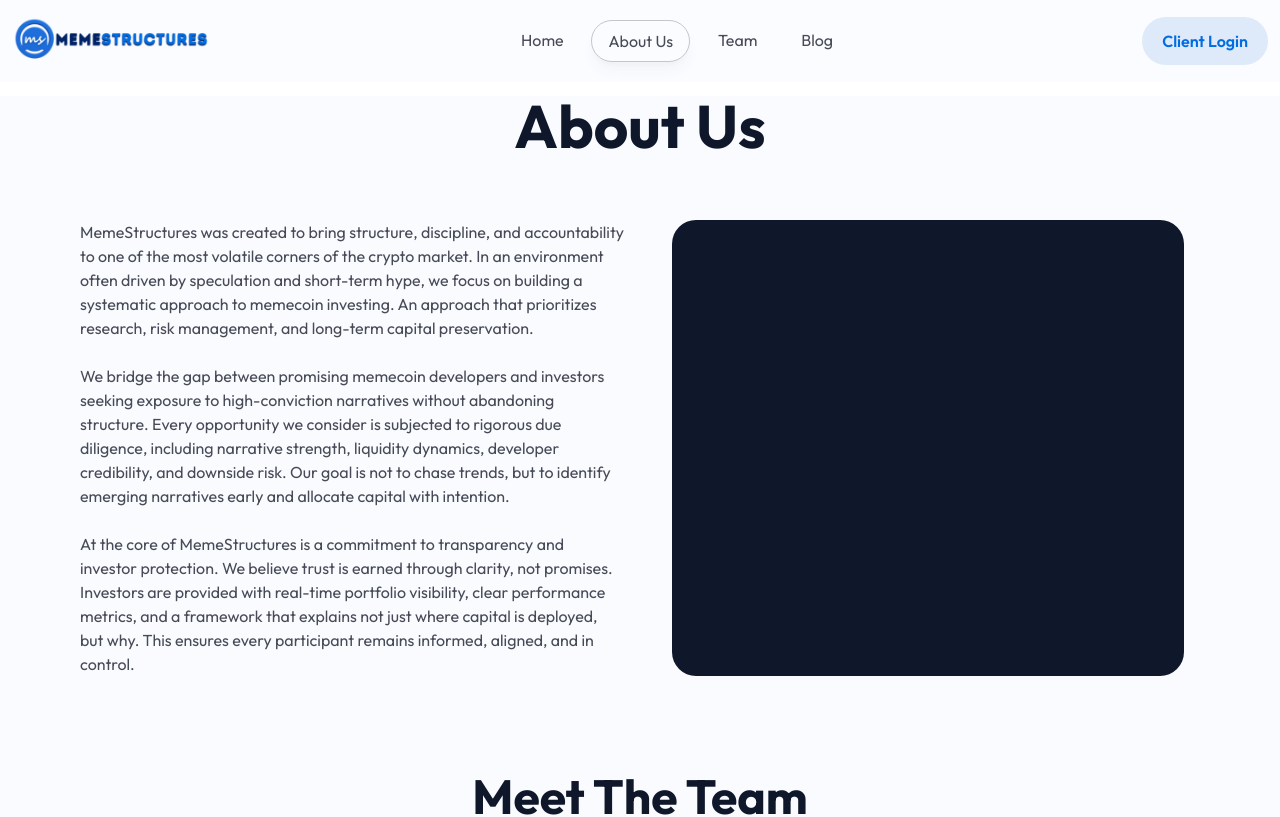
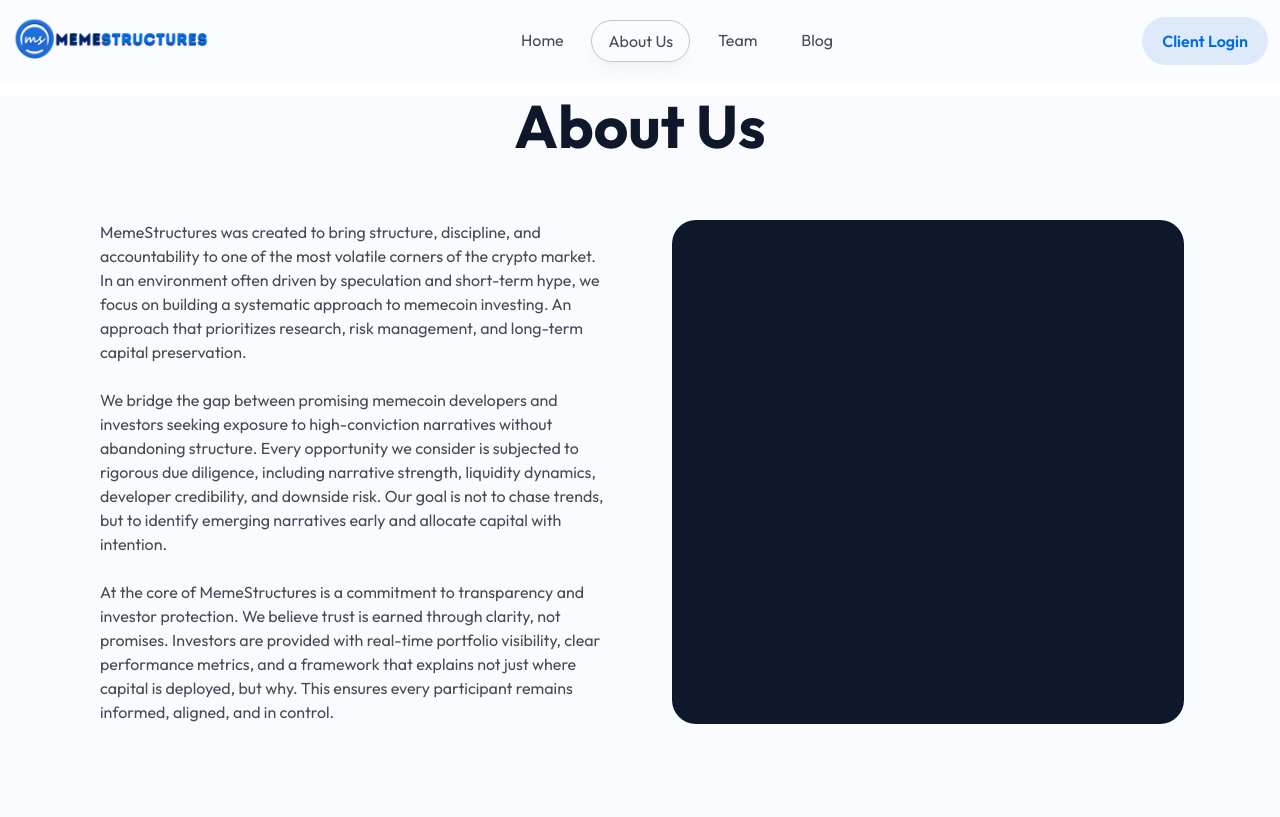
Before and after one commit to benchigozie/memestructures, a Next.js app: page /about in a window 1280 px wide. Shown: the top 817 px of the page. Built offline with nearby package versions, Linux system fonts and the light colour scheme.

Commit message:
chore: same padding changes.

```diff
--- a/src/components/AboutHero.tsx
+++ b/src/components/AboutHero.tsx
@@ -5,7 +5,7 @@
             <div className='max-w-6xl mx-auto px-4'>
                 <h1 className='text-4xl md:text-6xl text-my-deep-blue font-bold mt-24 text-center'>About Us</h1>
                 <div className="grid grid-cols-1 md:grid-cols-2 gap-8 mt-10 md:mt-16">
-                    <div>
+                    <div className="px-5">
                         <p>MemeStructures was created to bring structure, discipline, and accountability to one of the most volatile corners of the crypto market. In an environment often driven by speculation and short-term hype, we focus on building a systematic approach to memecoin investing. An approach that prioritizes research, risk management, and long-term capital preservation.</p>
                         <br />
                         <p>We bridge the gap between promising memecoin developers and investors seeking exposure to high-conviction narratives without abandoning structure. Every opportunity we consider is subjected to rigorous due diligence, including narrative strength, liquidity dynamics, developer credibility, and downside risk. Our goal is not to chase trends, but to identify emerging narratives early and allocate capital with intention.</p>
```
